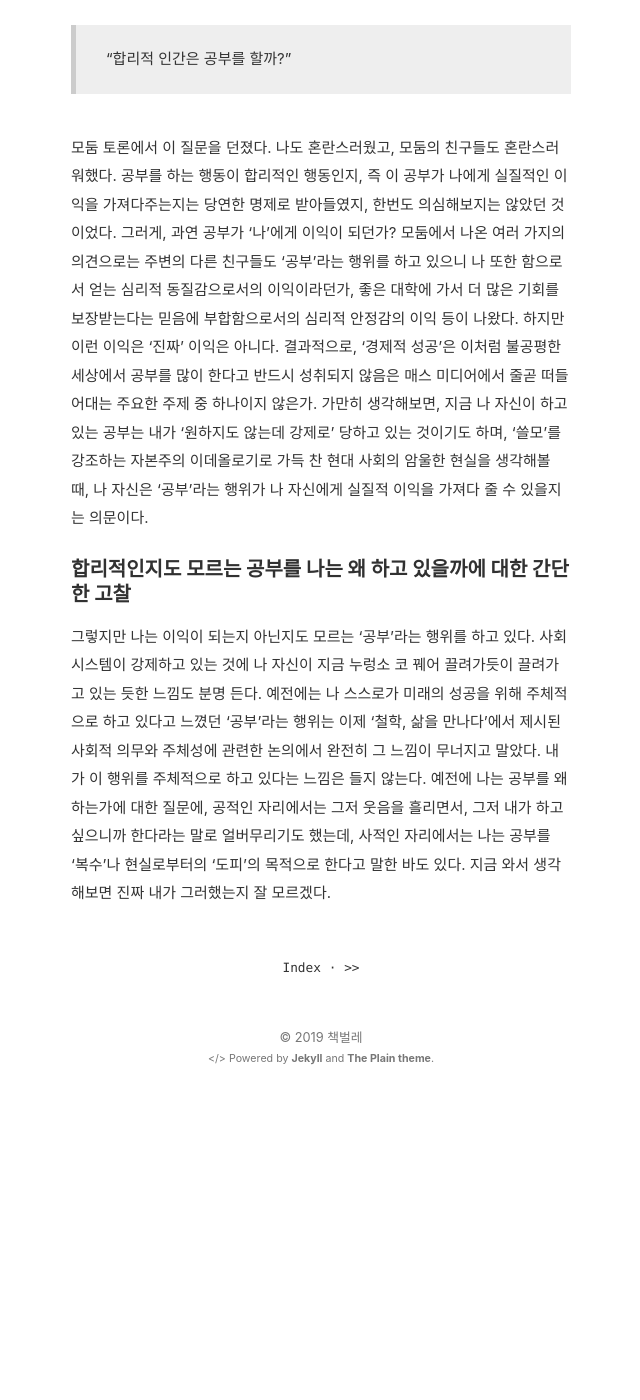
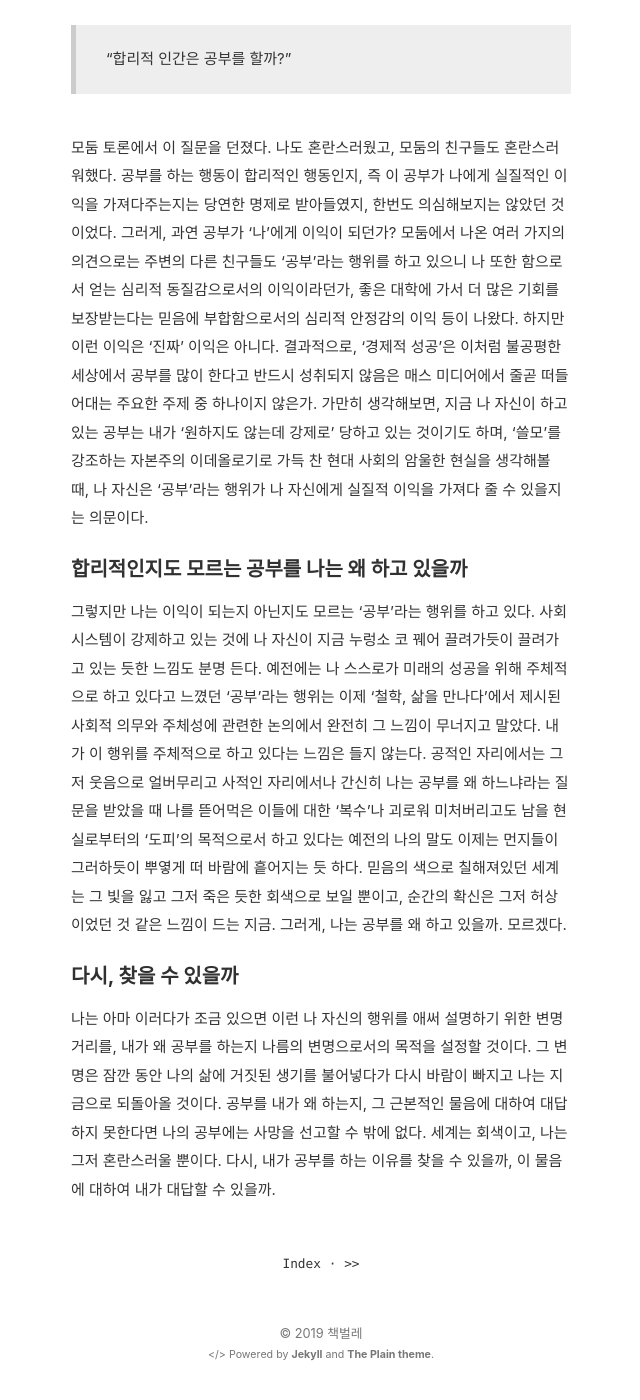
Before and after one commit to stevenoh0908/stevenoh0908.github.io, a Jekyll site: the page built from _posts/2019-11-19-나는 왜 공부를 하는가(가제).md, in a window 1280 px wide and 1400 px high, scrolled down 1461 px. Shown: the whole window, without its empty margins (319-959 px from the left). Built offline with Jekyll 4.4.1, drawn with Linux system fonts in a browser that asks for light colours; comment, search, counter and statistics services are not loaded; before the commit the page ends 2565 px from its top, so only the background shows below that.

Commit message:
Update 2019-11-19-나는 왜 공부를 하는가(가제).md

```diff
--- a/_posts/2019-11-19-나는 왜 공부를 하는가(가제).md
+++ b/_posts/2019-11-19-나는 왜 공부를 하는가(가제).md
@@ -23,6 +23,11 @@ status: private
  모둠 토론에서 이 질문을 던졌다. 나도 혼란스러웠고, 모둠의 친구들도 혼란스러워했다. 공부를 하는 행동이 합리적인 행동인지, 즉 이 공부가 나에게 실질적인 이익을 가져다주는지는 당연한 명제로 받아들였지, 한번도 의심해보지는 않았던 것이었다. 그러게, 과연 공부가 '나'에게 이익이 되던가? 모둠에서 나온 여러 가지의 의견으로는 주변의 다른 친구들도 '공부'라는 행위를 하고 있으니 나 또한 함으로서 얻는 심리적 동질감으로서의 이익이라던가, 좋은 대학에 가서 더 많은 기회를 보장받는다는 믿음에 부합함으로서의 심리적 안정감의 이익 등이 나왔다. 하지만 이런 이익은 '진짜' 이익은 아니다. 결과적으로, '경제적 성공'은 이처럼 불공평한 세상에서 공부를 많이 한다고 반드시 성취되지 않음은 매스 미디어에서 줄곧 떠들어대는 주요한 주제 중 하나이지 않은가. 가만히 생각해보면, 지금 나 자신이 하고 있는 공부는 내가 '원하지도 않는데 강제로' 당하고 있는 것이기도 하며, '쓸모'를 강조하는 자본주의 이데올로기로 가득 찬 현대 사회의 암울한 현실을 생각해볼 때, 나 자신은 '공부'라는 행위가 나 자신에게 실질적 이익을 가져다 줄 수 있을지는 의문이다.
 
 
-### 합리적인지도 모르는 공부를 나는 왜 하고 있을까에 대한 간단한 고찰
+### 합리적인지도 모르는 공부를 나는 왜 하고 있을까
 
- 그렇지만 나는 이익이 되는지 아닌지도 모르는 '공부'라는 행위를 하고 있다. 사회 시스템이 강제하고 있는 것에 나 자신이 지금 누렁소 코 꿰어 끌려가듯이 끌려가고 있는 듯한 느낌도 분명 든다. 예전에는 나 스스로가 미래의 성공을 위해 주체적으로 하고 있다고 느꼈던 '공부'라는 행위는 이제 '철학, 삶을 만나다'에서 제시된 사회적 의무와 주체성에 관련한 논의에서 완전히 그 느낌이 무너지고 말았다. 내가 이 행위를 주체적으로 하고 있다는 느낌은 들지 않는다. 예전에 나는 공부를 왜 하는가에 대한 질문에, 공적인 자리에서는 그저 웃음을 흘리면서, 그저 내가 하고 싶으니까 한다라는 말로 얼버무리기도 했는데, 사적인 자리에서는 나는 공부를 '복수'나 현실로부터의 '도피'의 목적으로 한다고 말한 바도 있다. 지금 와서 생각해보면 진짜 내가 그러했는지 잘 모르겠다.
+ 그렇지만 나는 이익이 되는지 아닌지도 모르는 '공부'라는 행위를 하고 있다. 사회 시스템이 강제하고 있는 것에 나 자신이 지금 누렁소 코 꿰어 끌려가듯이 끌려가고 있는 듯한 느낌도 분명 든다. 예전에는 나 스스로가 미래의 성공을 위해 주체적으로 하고 있다고 느꼈던 '공부'라는 행위는 이제 '철학, 삶을 만나다'에서 제시된 사회적 의무와 주체성에 관련한 논의에서 완전히 그 느낌이 무너지고 말았다. 내가 이 행위를 주체적으로 하고 있다는 느낌은 들지 않는다. 공적인 자리에서는 그저 웃음으로 얼버무리고 사적인 자리에서나 간신히 나는 공부를 왜 하느냐라는 질문을 받았을 때 나를 뜯어먹은 이들에 대한 '복수'나 괴로워 미처버리고도 남을 현실로부터의 '도피'의 목적으로서 하고 있다는 예전의 나의 말도 이제는 먼지들이 그러하듯이 뿌옇게 떠 바람에 흩어지는 듯 하다. 믿음의 색으로 칠해져있던 세계는 그 빛을 잃고 그저 죽은 듯한 회색으로 보일 뿐이고, 순간의 확신은 그저 허상이었던 것 같은 느낌이 드는 지금. 그러게, 나는 공부를 왜 하고 있을까. 모르겠다.
+
+
+### 다시, 찾을 수 있을까
+
+ 나는 아마 이러다가 조금 있으면 이런 나 자신의 행위를 애써 설명하기 위한 변명거리를, 내가 왜 공부를 하는지 나름의 변명으로서의 목적을 설정할 것이다. 그 변명은 잠깐 동안 나의 삶에 거짓된 생기를 불어넣다가 다시 바람이 빠지고 나는 지금으로 되돌아올 것이다. 공부를 내가 왜 하는지, 그 근본적인 물음에 대하여 대답하지 못한다면 나의 공부에는 사망을 선고할 수 밖에 없다. 세계는 회색이고, 나는 그저 혼란스러울 뿐이다. 다시, 내가 공부를 하는 이유를 찾을 수 있을까, 이 물음에 대하여 내가 대답할 수 있을까.
```
